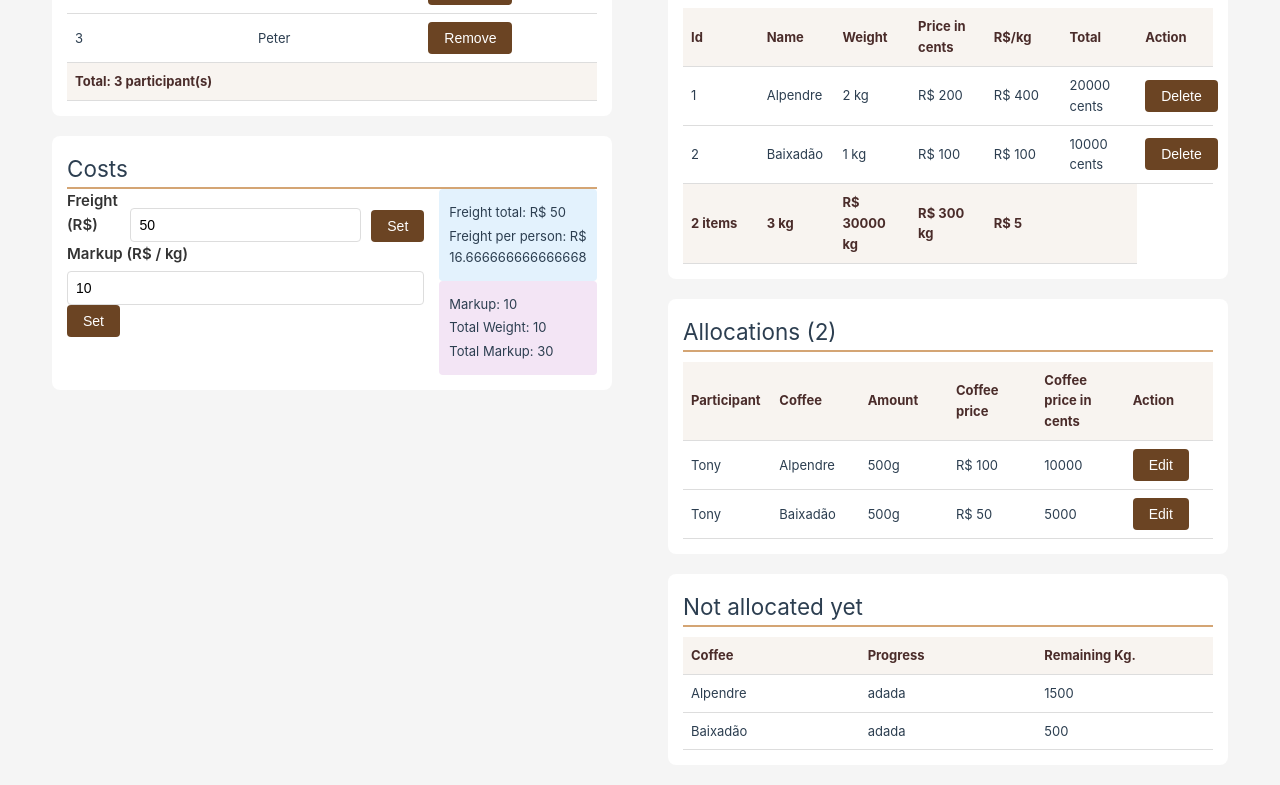
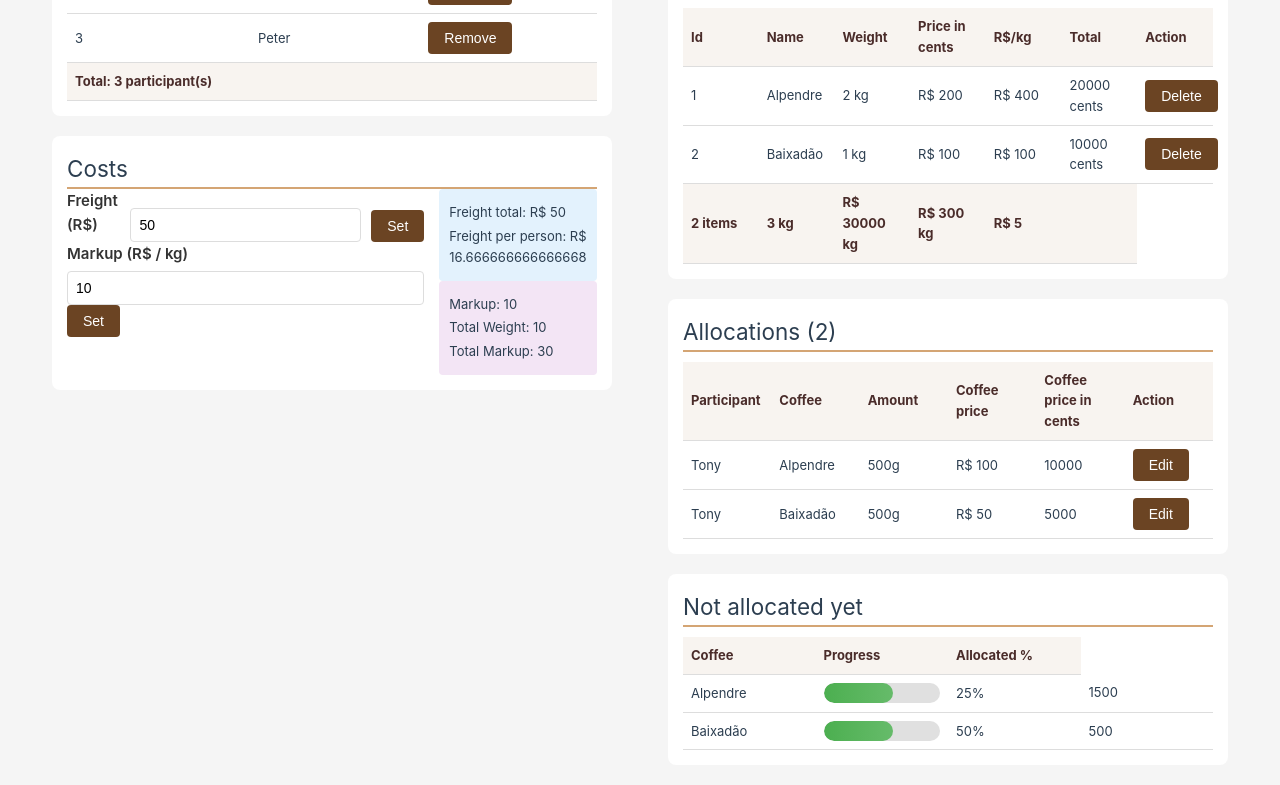
Before and after one commit to paulograbin/coffee, a Vue app: page /#/ in a window 1280 px wide. Shown: the part 369-1154 px from the top of the page. Built offline with nearby package versions, Linux system fonts and the light colour scheme; the HTML template or start-up script is replaced by a standard one.

Commit message:
Add progress bar indicator

```diff
--- a/src/components/AllocationTable.vue
+++ b/src/components/AllocationTable.vue
@@ -18,30 +18,59 @@ function coffeePriceInCents(coffeeId: number): number {
 }
 
 function calculateWeightNotAllocated(coffeeId: number) {
-  console.log(`Calculating how much of coffee ${coffeeId} we still have`)
-
   const coffee = purchaseStore.purchase.coffees.find((c) => c.id === coffeeId)
-
   if (!coffee) {
     return 0
   }
 
-  console.log('Got coffee ' + coffee?.name)
-
   const allocationsForCurrentCoffee = purchaseStore.purchase.allocations
     .filter((a) => a.coffeeId == coffeeId)
     .map((a) => a.amount)
+
   console.log(`Found ${allocationsForCurrentCoffee.length} allocations`)
+  if (allocationsForCurrentCoffee.length == 0) {
+    return coffee.weight * 1000
+  }
 
   allocationsForCurrentCoffee.forEach((coffee) => {
     console.log('Allocated ' + coffee)
   })
 
-  const allocated = allocationsForCurrentCoffee.reduce((acc, amount) => acc + amount, 0)
-
+  const alreadyAllocatedAmount = allocationsForCurrentCoffee.reduce(
+    (acc, amount) => acc + amount,
+    0,
+  )
   const coffeeWeightInGrams = coffee?.weight * 1000
 
-  return coffeeWeightInGrams - allocated
+  return coffeeWeightInGrams - alreadyAllocatedAmount
+}
+
+function calculatePercentageAllocated(coffeeId: number) {
+  const coffee = purchaseStore.purchase.coffees.find((c) => c.id === coffeeId)
+  if (!coffee) {
+    return 0
+  }
+
+  const allocationsForCurrentCoffee = purchaseStore.purchase.allocations
+    .filter((a) => a.coffeeId == coffeeId)
+    .map((a) => a.amount)
+
+  console.log(`Found ${allocationsForCurrentCoffee.length} allocations`)
+  if (allocationsForCurrentCoffee.length == 0) {
+    return 0
+  }
+
+  allocationsForCurrentCoffee.forEach((coffee) => {
+    console.log('Allocated ' + coffee)
+  })
+
+  const alreadyAllocatedAmount = allocationsForCurrentCoffee.reduce(
+    (acc, amount) => acc + amount,
+    0,
+  )
+  const coffeeWeightInGrams = coffee?.weight * 1000
+
+  return (alreadyAllocatedAmount / coffeeWeightInGrams) * 100
 }
 
 function participantName(participantId: number): string {
@@ -87,26 +116,28 @@ function participantName(participantId: number): string {
   <div class="card card-compact">
     <h2 class="cardDescription">Not allocated yet</h2>
 
-    <table v-if="purchaseStore.purchase.allocations.length > 0">
+    <table>
       <thead>
         <tr>
           <th>Coffee</th>
           <th>Progress</th>
-          <th>Remaining Kg.</th>
+          <th>Allocated %</th>
         </tr>
       </thead>
       <tbody>
         <tr v-for="a in purchaseStore.purchase.coffees" :key="a.id">
           <td>{{ a.name }}</td>
           <td>
-            <div class="progress-bar">adada</div>
+            <div class="progress-bar">
+              <div class="progress-fill full" style="width: 60%"></div>
+              <!--              <span class="progress-text">${54454}g / ${545454}g (50%)</span>-->
+            </div>
           </td>
+          <td>{{ calculatePercentageAllocated(a.id) }}%</td>
           <td>{{ calculateWeightNotAllocated(a.id) }}</td>
         </tr>
       </tbody>
     </table>
-
-    <p v-else class="empty">No allocations yet.</p>
   </div>
 </template>
 
@@ -115,4 +146,31 @@ function participantName(participantId: number): string {
   color: #999;
   font-style: italic;
 }
+
+.progress-bar {
+  background: #e0e0e0;
+  border-radius: 10px;
+  height: 20px;
+  overflow: hidden;
+  position: relative;
+  min-width: 100px;
+}
+
+.progress-fill {
+  height: 100%;
+  border-radius: 10px;
+  transition: width 0.3s ease;
+}
+
+.progress-fill.full {
+  background: linear-gradient(90deg, #4caf50, #66bb6a);
+}
+
+.progress-fill.partial {
+  background: linear-gradient(90deg, #ff9800, #ffb74d);
+}
+
+.progress-fill.none {
+  background: #e0e0e0;
+}
 </style>
```
